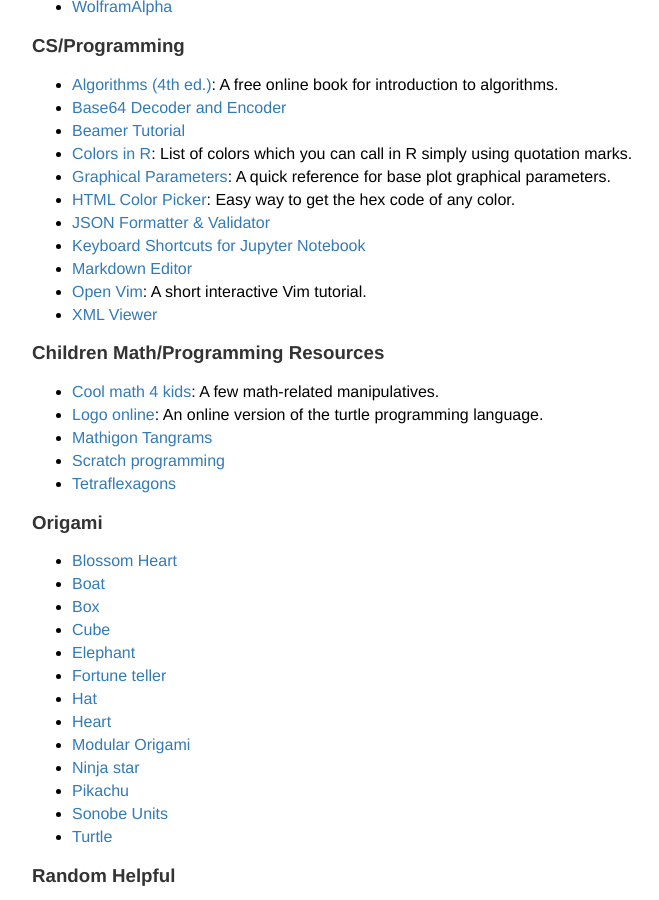
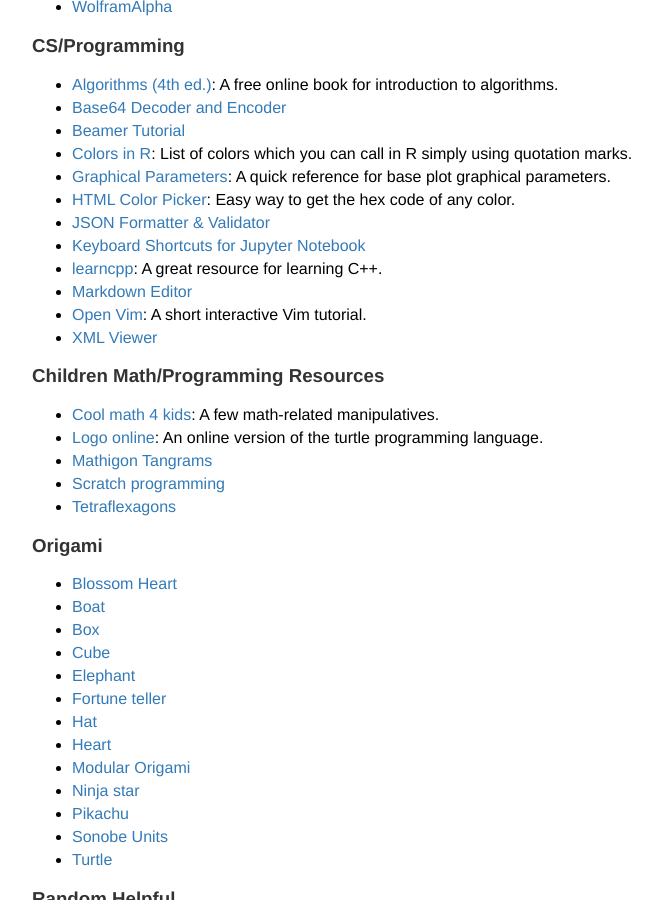
Before and after one commit to kjytay/kjytay.github.io, a Jekyll site: the page built from links/index.html, in a window 1280 px wide and 900 px high, scrolled down 427 px. Shown: the whole window, without its empty margins (96-755 px from the left). Built offline with Jekyll 4.4.1, drawn with Linux system fonts in a browser that asks for light colours.

Commit message:
Update links page.

```diff
--- a/links/index.html
+++ b/links/index.html
@@ -5,75 +5,76 @@
 
 <h3>Statistics & Probability</h3>
 <ul>
-  <li><a target="_blank" href="http://www.math.uah.edu/stat/">UAH's <i>Random</i> Project</a>: Extremely useful reference for basic probability and statistics.</li>
-  <li><a target="_blank" href="http://www.math.uah.edu/stat/apps/SpecialSimulation.html">UAH's Simulator for Special Probability Distributions</a></li>
+  <li><a href="http://www.math.uah.edu/stat/">UAH's <i>Random</i> Project</a>: Extremely useful reference for basic probability and statistics.</li>
+  <li><a href="http://www.math.uah.edu/stat/apps/SpecialSimulation.html">UAH's Simulator for Special Probability Distributions</a></li>
 </ul>
 
 <h3>Math</h3>
 <ul>
-  <li><a target="_blank" href="https://www.geogebra.org/geometry">Geogebra Drawing Tool</a>: Great tool for drawing Euclidean geometry diagrams.</li>
+  <li><a href="https://www.geogebra.org/geometry">Geogebra Drawing Tool</a>: Great tool for drawing Euclidean geometry diagrams.</li>
   <li><a target="https://oeis.org/">The On-line Encyclopedia of Integer Sequences</a></li>
-  <li><a target="_blank" href="https://www.codecogs.com/latex/eqneditor.php">Online LaTeX Equation Editor</a></li>
-  <li><a target="_blank" href="https://www.desmos.com/calculator">Online Graphing Utility</a></li>
-  <li><a target="_blank" href="https://www.wolframalpha.com/">WolframAlpha</a></li>
+  <li><a href="https://www.codecogs.com/latex/eqneditor.php">Online LaTeX Equation Editor</a></li>
+  <li><a href="https://www.desmos.com/calculator">Online Graphing Utility</a></li>
+  <li><a href="https://www.wolframalpha.com/">WolframAlpha</a></li>
 </ul>
 
 <h3>CS/Programming</h3>
 <ul>
-  <li><a target="_blank" href="https://algs4.cs.princeton.edu/home/">Algorithms (4th ed.)</a>: A free online book for introduction to algorithms.</li>
-  <li><a target="_blank" href="https://www.base64decode.org/">Base64 Decoder and Encoder</a></li>
-  <li><a target="_blank" href="https://www.overleaf.com/learn/latex/Beamer_Presentations:_A_Tutorial_for_Beginners_(Part_1)%E2%80%94Getting_Started">Beamer Tutorial</a></li>
-  <li><a target="_blank" href="http://www.stat.columbia.edu/~tzheng/files/Rcolor.pdf">Colors in R</a>: List of colors which you can call in R simply using quotation marks.</li>
-  <li><a target="_blank" href="https://www.statmethods.net/advgraphs/parameters.html">Graphical Parameters</a>: A quick reference for base plot graphical parameters.</li>
-  <li><a target="_blank" href="https://www.w3schools.com/colors/colors_picker.asp">HTML Color Picker</a>: Easy way to get the hex code of any color.</li>
-  <li><a target="_blank" href="https://jsonformatter.curiousconcept.com/">JSON Formatter & Validator</a></li>
-  <li><a target="_blank" href="https://maxmelnick.com/2016/04/19/python-beginner-tips-and-tricks.html">Keyboard Shortcuts for Jupyter Notebook</a></li>
-  <li><a target="_blank" href="https://dillinger.io/">Markdown Editor</li>
-  <li><a target="_blank" href="https://openvim.com/">Open Vim</a>: A short interactive Vim tutorial.</li>
-  <li><a target="_blank" href="https://countwordsfree.com/xmlviewer">XML Viewer</a></li>
+  <li><a href="https://algs4.cs.princeton.edu/home/">Algorithms (4th ed.)</a>: A free online book for introduction to algorithms.</li>
+  <li><a href="https://www.base64decode.org/">Base64 Decoder and Encoder</a></li>
+  <li><a href="https://www.overleaf.com/learn/latex/Beamer_Presentations:_A_Tutorial_for_Beginners_(Part_1)%E2%80%94Getting_Started">Beamer Tutorial</a></li>
+  <li><a href="http://www.stat.columbia.edu/~tzheng/files/Rcolor.pdf">Colors in R</a>: List of colors which you can call in R simply using quotation marks.</li>
+  <li><a href="https://www.statmethods.net/advgraphs/parameters.html">Graphical Parameters</a>: A quick reference for base plot graphical parameters.</li>
+  <li><a href="https://www.w3schools.com/colors/colors_picker.asp">HTML Color Picker</a>: Easy way to get the hex code of any color.</li>
+  <li><a href="https://jsonformatter.curiousconcept.com/">JSON Formatter & Validator</a></li>
+  <li><a href="https://maxmelnick.com/2016/04/19/python-beginner-tips-and-tricks.html">Keyboard Shortcuts for Jupyter Notebook</a></li>
+  <li><a href="https://www.learncpp.com/">learncpp</a>: A great resource for learning C++.</li>
+  <li><a href="https://dillinger.io/">Markdown Editor</a></li>
+  <li><a href="https://openvim.com/">Open Vim</a>: A short interactive Vim tutorial.</li>
+  <li><a href="https://countwordsfree.com/xmlviewer">XML Viewer</a></li>
 </ul>
 
 <h3>Children Math/Programming Resources</h3>
 <ul>
-  <li><a target="_blank" href="https://www.coolmath4kids.com/manipulatives">Cool math 4 kids</a>: A few math-related manipulatives.</li>
-  <li><a target="_blank" href="https://www.transum.org/Software/Logo/Level2/Default.asp?Level=3">Logo online</a>: An online version of the turtle programming language.</li>
-  <li><a target="_blank" href="https://mathigon.org/tangram">Mathigon Tangrams</a></li>
-  <li><a target="_blank" href="https://scratch.mit.edu/">Scratch programming</a></li>
-  <li><a target="_blank" href="https://mathworld.wolfram.com/Tetraflexagon.html">Tetraflexagons</a></li>
+  <li><a href="https://www.coolmath4kids.com/manipulatives">Cool math 4 kids</a>: A few math-related manipulatives.</li>
+  <li><a href="https://www.transum.org/Software/Logo/Level2/Default.asp?Level=3">Logo online</a>: An online version of the turtle programming language.</li>
+  <li><a href="https://mathigon.org/tangram">Mathigon Tangrams</a></li>
+  <li><a href="https://scratch.mit.edu/">Scratch programming</a></li>
+  <li><a href="https://mathworld.wolfram.com/Tetraflexagon.html">Tetraflexagons</a></li>
 </ul>
 
 <h3>Origami</h3>
 <ul>
-  <li><a target="_blank" href="https://www.gatheringbeauty.com/blog/2019/2/how-to-make-origami-blossom-hearts">Blossom Heart</li>
-  <li><a target="_blank" href="https://inlanding.files.wordpress.com/2012/10/boat3.gif">Boat</li>
-  <li><a target="_blank" href="http://www.origami-instructions.com/origami-box.html">Box</li>
-  <li><a target="_blank" href="https://frugalfun4boys.com/fold-origami-cubes/">Cube</li>
-  <li><a target="_blank" href="https://www.origamiway.com/easy-origami-elephant.shtml">Elephant</li>
-  <li><a target="_blank" href="https://www.instructables.com/How-to-Fold-an-Origami-Fortune-Teller-How-to-Use/">Fortune teller</li>
-  <li><a target="_blank" href="https://www.origami-fun.com/origami-hat.html">Hat</li>
-  <li><a target="_blank" href="https://www.origamiway.com/origami-heart.shtml">Heart</li>
-  <li><a target="_blank" href="https://origami-resource-center.com/modular/">Modular Origami</li>
-  <li><a target="_blank" href="https://www.instructables.com/How-to-make-an-Origami-Ninja-Star-3/">Ninja star</li>
-  <li><a target="_blank" href="https://www.origamiway.com/easy-origami-pikachu.shtml">Pikachu</li>
-  <li><a target="_blank" href="https://gurmeet.net/origami/modular-origami-getting-started-with-sonobe-units/index.html">Sonobe Units</li>
-  <li><a target="_blank" href="https://www.mombrite.com/origami-turtle/">Turtle</li>
+  <li><a href="https://www.gatheringbeauty.com/blog/2019/2/how-to-make-origami-blossom-hearts">Blossom Heart</li>
+  <li><a href="https://inlanding.files.wordpress.com/2012/10/boat3.gif">Boat</li>
+  <li><a href="http://www.origami-instructions.com/origami-box.html">Box</li>
+  <li><a href="https://frugalfun4boys.com/fold-origami-cubes/">Cube</li>
+  <li><a href="https://www.origamiway.com/easy-origami-elephant.shtml">Elephant</li>
+  <li><a href="https://www.instructables.com/How-to-Fold-an-Origami-Fortune-Teller-How-to-Use/">Fortune teller</li>
+  <li><a href="https://www.origami-fun.com/origami-hat.html">Hat</li>
+  <li><a href="https://www.origamiway.com/origami-heart.shtml">Heart</li>
+  <li><a href="https://origami-resource-center.com/modular/">Modular Origami</li>
+  <li><a href="https://www.instructables.com/How-to-make-an-Origami-Ninja-Star-3/">Ninja star</li>
+  <li><a href="https://www.origamiway.com/easy-origami-pikachu.shtml">Pikachu</li>
+  <li><a href="https://gurmeet.net/origami/modular-origami-getting-started-with-sonobe-units/index.html">Sonobe Units</li>
+  <li><a href="https://www.mombrite.com/origami-turtle/">Turtle</li>
 </ul>
 
 <h3>Random Helpful</h3>
 <ul>
-  <li><a target="_blank" href="http://www.arxiv-sanity.com/">arXiv Sanity</a>: An online tool to help sift through CS/ML papers on arXiv.</li>
-  <li><a target="_blank" href="http://jmcglone.com/guides/github-pages/">Creating and Hosting a Personal Site on GitHub</a></li>
+  <li><a href="http://www.arxiv-sanity.com/">arXiv Sanity</a>: An online tool to help sift through CS/ML papers on arXiv.</li>
+  <li><a href="http://jmcglone.com/guides/github-pages/">Creating and Hosting a Personal Site on GitHub</a></li>
   <li><a target="blank" href="https://sketch.io/sketchpad/">Online Sketchpad</a>: An online paint utility.</li>
 </ul>
 
 <h3>Random Fun</h3>
 <ul>
-  <li><a target="_blank" href="https://www.codewars.com/">Codewars</a></li>
-  <li><a target="_blank" href="https://www.graphs.world/">graphs.world</a></li>
-  <li><a target="_blank" href="http://guessthecorrelation.com/">Guess the Correlation</a></li>
-  <li><a target="_blank" href="http://www.genealogy.ams.org/">Mathematics Genealogy Project</a></li>
-  <li><a target="_blank" href="http://numbergossip.com/">Number Gossip</a></li>
-  <li><a target="_blank" href="https://projecteuler.net/">Project Euler</a></li>
-  <li><a target="_blank" href="https://www.chiark.greenend.org.uk/~sgtatham/puzzles/">Simon Tatham's Portable Puzzle Collection</a></li>
-  <li><a target="_blank" href="https://www.sporcle.com/">Sporcle</a></li>
+  <li><a href="https://www.codewars.com/">Codewars</a></li>
+  <li><a href="https://www.graphs.world/">graphs.world</a></li>
+  <li><a href="http://guessthecorrelation.com/">Guess the Correlation</a></li>
+  <li><a href="http://www.genealogy.ams.org/">Mathematics Genealogy Project</a></li>
+  <li><a href="http://numbergossip.com/">Number Gossip</a></li>
+  <li><a href="https://projecteuler.net/">Project Euler</a></li>
+  <li><a href="https://www.chiark.greenend.org.uk/~sgtatham/puzzles/">Simon Tatham's Portable Puzzle Collection</a></li>
+  <li><a href="https://www.sporcle.com/">Sporcle</a></li>
 </ul>
```
